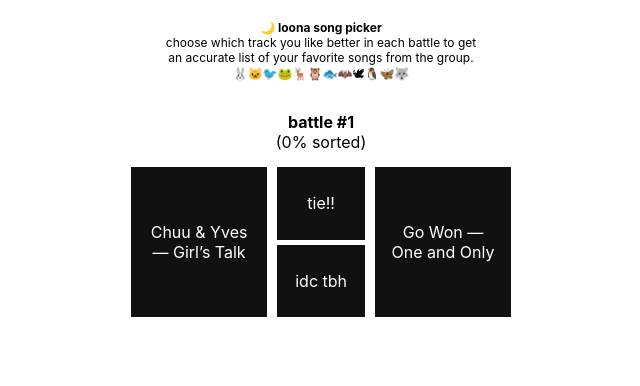
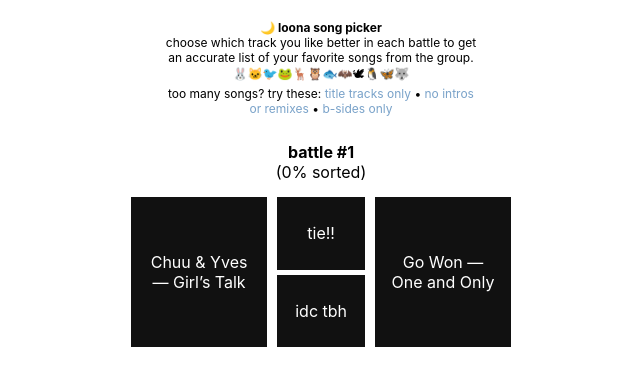
Before and after one commit to skullface/girlgroupsdotnet, a Jekyll site: the page song-picker/loona/index.html, which Jekyll copies as it is, in a window 1280 px wide. Shown: the top 386 px of the page, without its empty margins (319-959 px from the left). Built offline with Jekyll 4.4.1, drawn with Linux system fonts in a browser that asks for light colours; some of the changed lines change nothing that is shown.

Commit message:
put intros back in to main sorter and add links to other sorters :gowongun:

```diff
--- a/song-picker/loona/index.html
+++ b/song-picker/loona/index.html
@@ -5,6 +5,8 @@
   <meta name="viewport" content="width=device-width, initial-scale=1">
   <script type="text/javascript">
   var namMember = new Array(
+    "1/3 — Into the New Heart",
+    "1/3 — Love & Evil",
     "1/3 — Sonatine",
     "1/3 — Rain 51db",
     "1/3 — Love & Live",
@@ -13,6 +15,8 @@
     "1/3 — You and Me Together (Remix)",
     "1/3 — Fairy Tale",
     "1/3 — Valentine Girl",
+    "OEC — ADD",
+    "OEC — ODD",
     "OEC — Girl Front",
     "OEC — Odd Front",
     "OEC — Loonatic",
@@ -354,7 +358,8 @@
   <p>
     <strong>🌙 loona song picker</strong>
     choose which track you like better in each battle to get an accurate list of your favorite songs from the group.<br>
-    🐰🐱🐦🐸🦌🦉🐟🦇🕊🐧🦋🐺
+    🐰🐱🐦🐸🦌🦉🐟🦇🕊🐧🦋🐺<br>
+    too many songs? try these: <a href="titles">title tracks only</a> • <a href="no-remix">no intros or remixes</a> • <a href="b-sides">b-sides only</a>
   </p>
 
   <table id="mainTable" align="center">
```
